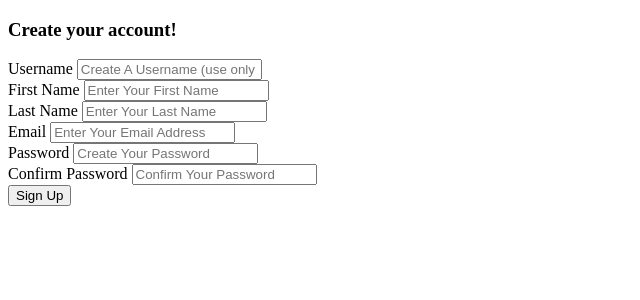
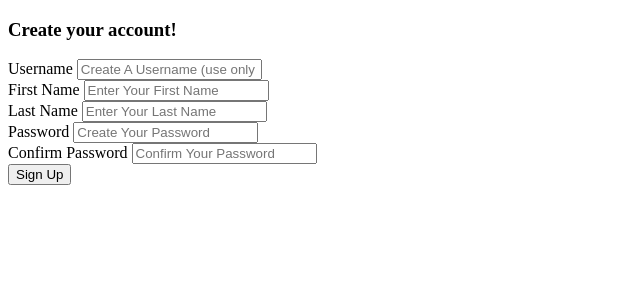
Before and after one commit to Muskaan06/cross-domain-recommendation, a Django app: page /signup in a window 1280 px wide. Shown: the top 300 px of the page, without its empty margins (0-640 px from the left). Run offline with Django 4.2, Linux system fonts and the light colour scheme.

Commit message:
removed email during signup

```diff
--- a/CDR/CDR/settings.py
+++ b/CDR/CDR/settings.py
@@ -16,11 +16,6 @@ from .info import *
 # Build paths inside the project like this: BASE_DIR / 'subdir'.
 BASE_DIR = Path(__file__).resolve().parent.parent
 
-EMAIL_USE_TLS = EMAIL_USE_TLS
-EMAIL_HOST = EMAIL_HOST
-EMAIL_HOST_USER = EMAIL_HOST_USER
-EMAIL_HOST_PASSWORD = EMAIL_HOST_PASSWORD
-EMAIL_PORT = EMAIL_PORT
 
 # Quick-start development settings - unsuitable for production
 # See https://docs.djangoproject.com/en/4.0/howto/deployment/checklist/
--- a/CDR/authentication/forms.py
+++ /dev/null
@@ -1,11 +0,0 @@
-from django import forms
-from django.contrib.auth.forms import UserCreationForm
-from django.contrib.auth.models import User
-
-
-class SignupForm(UserCreationForm):
-    email = forms.EmailField(max_length=200, help_text='Required')
-
-    class Meta:
-        model = User
-        fields = ('username', 'email', 'password1', 'password2')
--- a/CDR/authentication/urls.py
+++ b/CDR/authentication/urls.py
@@ -7,5 +7,4 @@ urlpatterns = [
     path('signup', views.signup, name="signup"),
     path('signin', views.signin, name="signin"),
     path('signout', views.signout, name="signout"),
-    path('activate/<uidb64>/<token>', views.activate, name="activate"),
 ]
--- a/CDR/authentication/views.py
+++ b/CDR/authentication/views.py
@@ -1,23 +1,12 @@
+import sys
+
+from django.contrib import messages
 from django.contrib.auth import authenticate, login, logout
-from django.contrib.sites.shortcuts import get_current_site
-from django.core.mail import send_mail, EmailMessage
+from django.contrib.auth.models import User
 from django.shortcuts import render, redirect
-from django.contrib.auth.models import User
-from django.contrib import messages
-from django.template.loader import render_to_string
-from django.utils.encoding import force_bytes, force_str
-from django.utils.http import urlsafe_base64_encode, urlsafe_base64_decode
 
-from .forms import SignupForm
-from .tokens import account_activation_token
-# import logging
-# log = logging.getLogger(__name__)
-
-
-import sys
 sys.path.append("..")
 # Create your views here.
-from CDR import settings
 
 
 def home(request):
@@ -25,114 +14,38 @@ def home(request):
 
 
 def signup(request):
-    if request.method == 'POST':
-        form = SignupForm(request.POST)
-        if form.is_valid():
-            user = form.save(commit=False)
-            user.is_active = False
-            user.save()
-            current_site = get_current_site(request)
-            message = render_to_string('acc_active_email.html', {
-                'user': user, 'domain': current_site.domain,
-                'uid': urlsafe_base64_encode(force_bytes(user.pk)),
-                'token': account_activation_token.make_token(user),
-            })
-            # Sending activation link in terminal
-            # user.email_user(subject, message)
-            mail_subject = 'Activate your blog account.'
-            to_email = form.cleaned_data.get('email')
-            email = EmailMessage(mail_subject, message, to=[to_email])
-            email.send()
-            return redirect('signin')
-            # return HttpResponse('Please confirm your email address to complete the registration.')
-            # return render(request, 'acc_active_sent.html')
-    else:
-        form = SignupForm()
-    return render(request, 'authentication/signup.html', {'form': form})
-    # if request.method == "POST":
-    #     username = request.POST['username']
-    #     fname = request.POST['fname']
-    #     lname = request.POST['lname']
-    #     email = request.POST['email']
-    #     pass1 = request.POST['pass1']
-    #     pass2 = request.POST['pass2']
-    #
-    #     if User.objects.filter(username=username).exists():
-    #         messages.error(request, "This username already exists!")
-    #         return redirect('home')
-    #
-    #     if User.objects.filter(email=email).exists():
-    #         messages.error(request, "This email is already registered!")
-    #         return redirect('home')
-    #
-    #     if len(username) > 50:
-    #         messages.error(request, "Username cannot be more than 50 characters long!")
-    #
-    #     if pass1 != pass2:
-    #         messages.error(request, "Passwords do not match!")
-    #
-    #     if not username.isalnum():
-    #         messages.error(request, "Username must be alpha-numeric!")
-    #         return redirect('home')
-    #
-    #     myuser = User.objects.create_user(username, email, pass1)
-    #     myuser.first_name = fname
-    #     myuser.last_name = lname
-    #     myuser.is_active = False
-    #     # myuser.save()
-    #
-    #     messages.success(request, "Your account has been created successfully! Please click on the confirmation link "
-    #                               "sent to your email address to activate your account.")
-    #
-    #     # welcome email
-    #     subject = "Welcome to CDR!"
-    #     message = "Hello " + myuser.first_name + "!!\n\n\nWelcome to CDR!\n\nThank you for visiting our website.\nWe " \
-    #                                              "have " \
-    #                                              "also sent you a confirmation email. Please confirm your email " \
-    #                                              "address in order to activate your account and continue using " \
-    #                                              "CDR.\n\nThanking You,\nGAMP "
-    #
-    #     from_email = settings.EMAIL_HOST_USER
-    #     to_list = [myuser.email]
-    #     send_mail(subject, message, from_email, to_list, fail_silently=True)
-    #
-    #     # confirmation email
-    #     current_site = get_current_site(request)
-    #     email_subject = "Confirm your Email @ CDR"
-    #     message2 = render_to_string('email_confirmation.html', {
-    #
-    #         'name': myuser.first_name,
-    #         'domain': current_site.domain,
-    #         'uid': urlsafe_base64_encode(force_bytes(myuser.pk)),
-    #         'token': generate_token.make_token(myuser)
-    #     })
-    #     email = EmailMessage(
-    #         email_subject,
-    #         message2,
-    #         settings.EMAIL_HOST_USER,
-    #         [myuser.email],
-    #     )
-    #     email.fail_silently = True
-    #     email.send()
+    if request.method == "POST":
+        username = request.POST['username']
+        fname = request.POST['fname']
+        lname = request.POST['lname']
+        pass1 = request.POST['pass1']
+        pass2 = request.POST['pass2']
 
+        if User.objects.filter(username=username).exists():
+            messages.error(request, "This username already exists!")
+            return redirect('home')
 
+        if len(username) > 50:
+            messages.error(request, "Username cannot be more than 50 characters long!")
 
-def activate(request, uidb64, token):
-    try:
-        uid = force_str(urlsafe_base64_decode(uidb64))
-        myuser = User.objects.get(pk=uid)
-    except (TypeError, ValueError, OverflowError, User.DoesNotExist):
-        myuser = None
+        if pass1 != pass2:
+            messages.error(request, "Passwords do not match!")
 
-    if myuser is not None and account_activation_token.check_token(myuser, token):
-        myuser.is_active = True
-        # user.profile.signup_confirmation = True
+        if not username.isalnum():
+            messages.error(request, "Username must be alpha-numeric!")
+            return redirect('home')
+
+        myuser = User.objects.create_user(username, None, pass1)
+        myuser.first_name = fname
+        myuser.last_name = lname
+        myuser.is_active = False
         myuser.save()
-        login(request, myuser)
-        messages.success(request, "Your Account has been activated!!")
+
+        messages.success(request, "Your account has been created successfully!")
+
         return redirect('signin')
-    else:
-        return render(request, 'activation_failed.html')
+
+    return render(request, 'authentication/signup.html')
 
 
 def signin(request):
--- a/CDR/templates/authentication/signup.html
+++ b/CDR/templates/authentication/signup.html
@@ -33,10 +33,6 @@
             <input type="text" class="form-control" id="lname" name="lname" placeholder="Enter Your Last Name" Required>
         </div>
         <div class="form-group">
-            <label for="email">Email</label>
-            <input type="email" class="form-control" id="email" name="email" placeholder="Enter Your Email Address" Required>
-        </div>
-        <div class="form-group">
             <label for="pass1">Password</label>
             <input type="password" class="form-control" id="pass1" name="pass1" placeholder="Create Your Password" Required>
         </div>
```
Also changed, not shown: CDR/authentication/tokens.py (deleted, +0 -14 lines).
